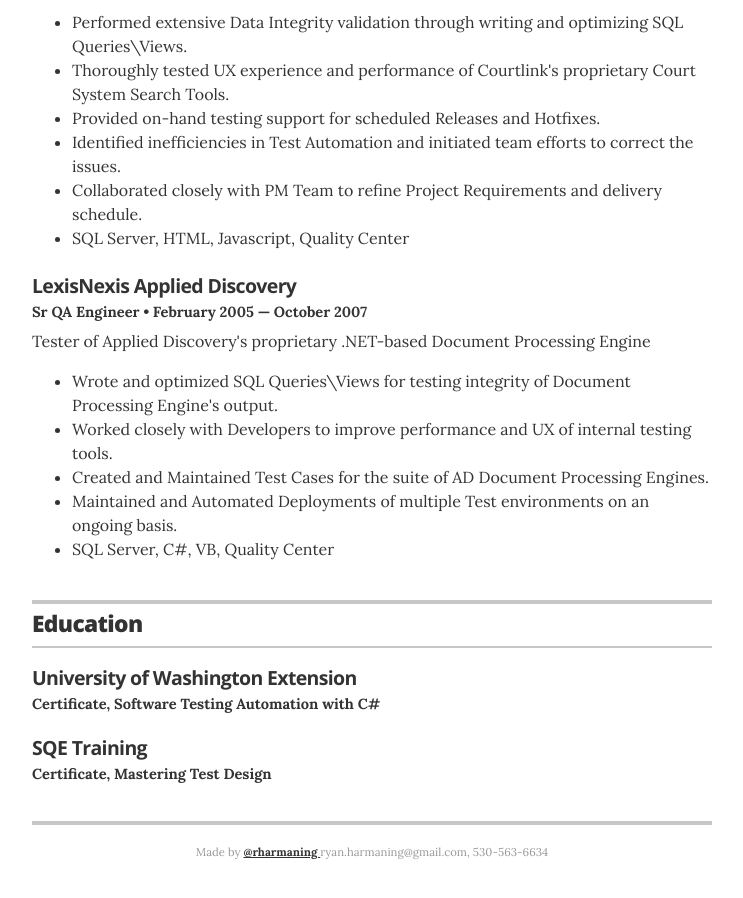
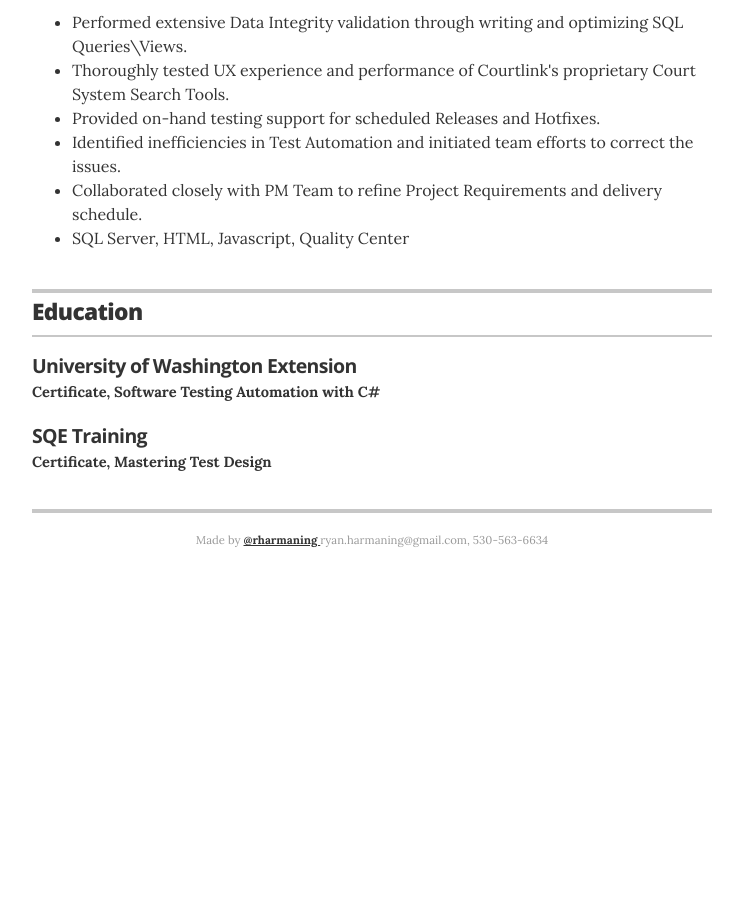
Before and after one commit to rharmaning/rharmaning.github.io, a Jekyll site: the page built from index.html, in a window 1280 px wide and 900 px high, scrolled down 3413 px. Shown: the whole window, without its empty margins (268-1011 px from the left). Built offline with Jekyll 4.4.1, drawn with Linux system fonts in a browser that asks for light colours; after the commit the page ends 4001 px from its top, so only the background shows below that.

Commit message:
cleanup history for brevity

```diff
--- a/_layouts/resume.html
+++ b/_layouts/resume.html
@@ -178,7 +178,8 @@
                 </ul>
             </div>
 
-            <div class="resume-item" itemscope itemprop="worksFor" itemtype="http://schema.org/Organization">
+
+            <!-- <div class="resume-item" itemscope itemprop="worksFor" itemtype="http://schema.org/Organization">
                 <h3 class="resume-item-title" itemprop="name">LexisNexis Applied Discovery</h3>
                 <h4 class="resume-item-details" itemprop="description">Sr QA Engineer &bull; February 2005 &mdash; October 2007</h4>
                 <p class="resume-item-copy">Tester of Applied Discovery's proprietary .NET-based Document Processing Engine</p>
@@ -190,7 +191,7 @@
                     <li>SQL Server, C#, VB, Quality Center</li>
                 </ul>
 
-                <!-- <div class="resume-item" itemscope itemprop="worksFor" itemtype="http://schema.org/Organization">
+                 <div class="resume-item" itemscope itemprop="worksFor" itemtype="http://schema.org/Organization">
                     <h3 class="resume-item-title" itemprop="name">LexisNexis Applied Discovery</h3>
                     <h4 class="resume-item-details" itemprop="description">Sr Production Specialist &bull; November 2003 &mdash; February 2005</h4>
                     <p class="resume-item-copy">Promoted to technical and tactical lead for 3-member team delivering critical E-Discovery Data for large, multinational clients.</p>
```
